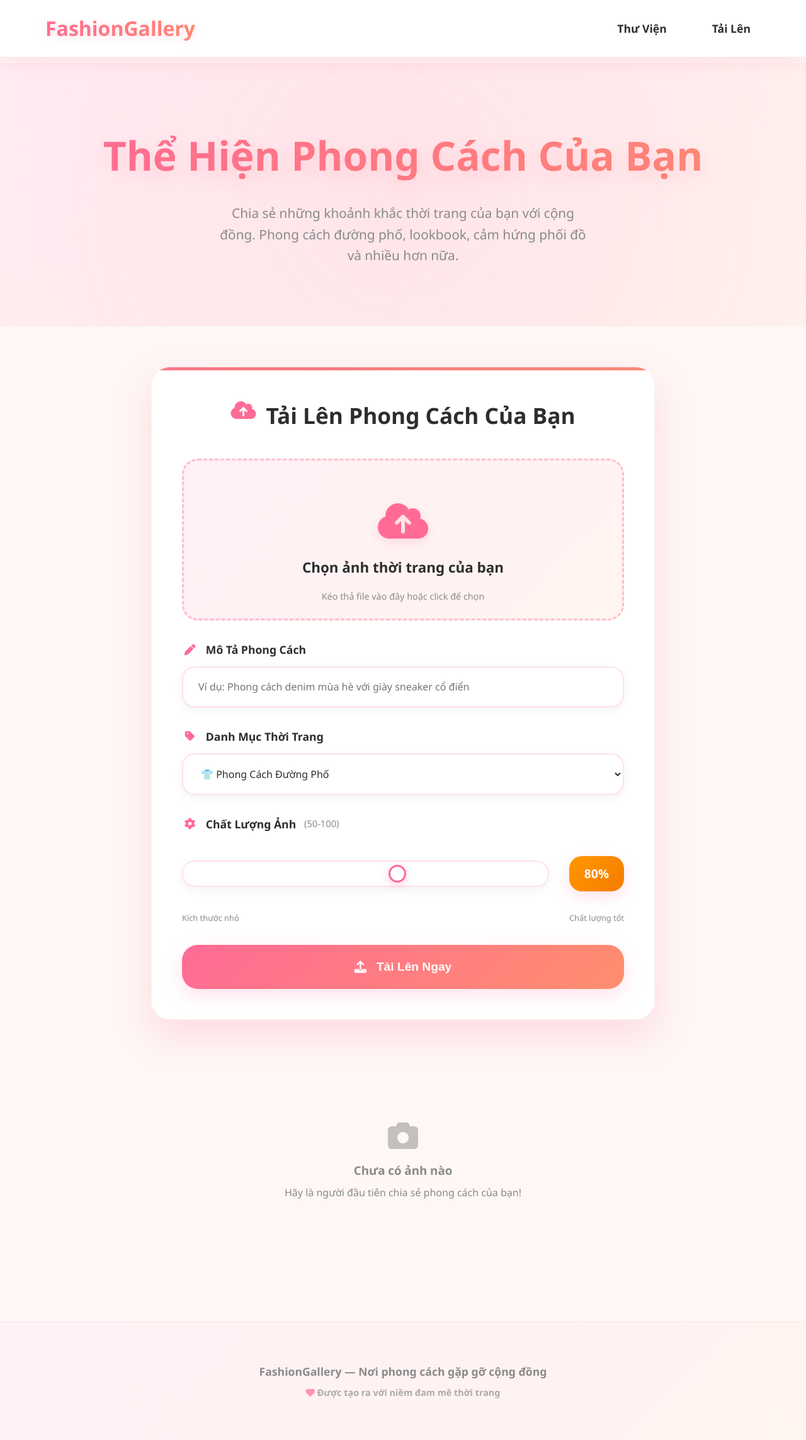
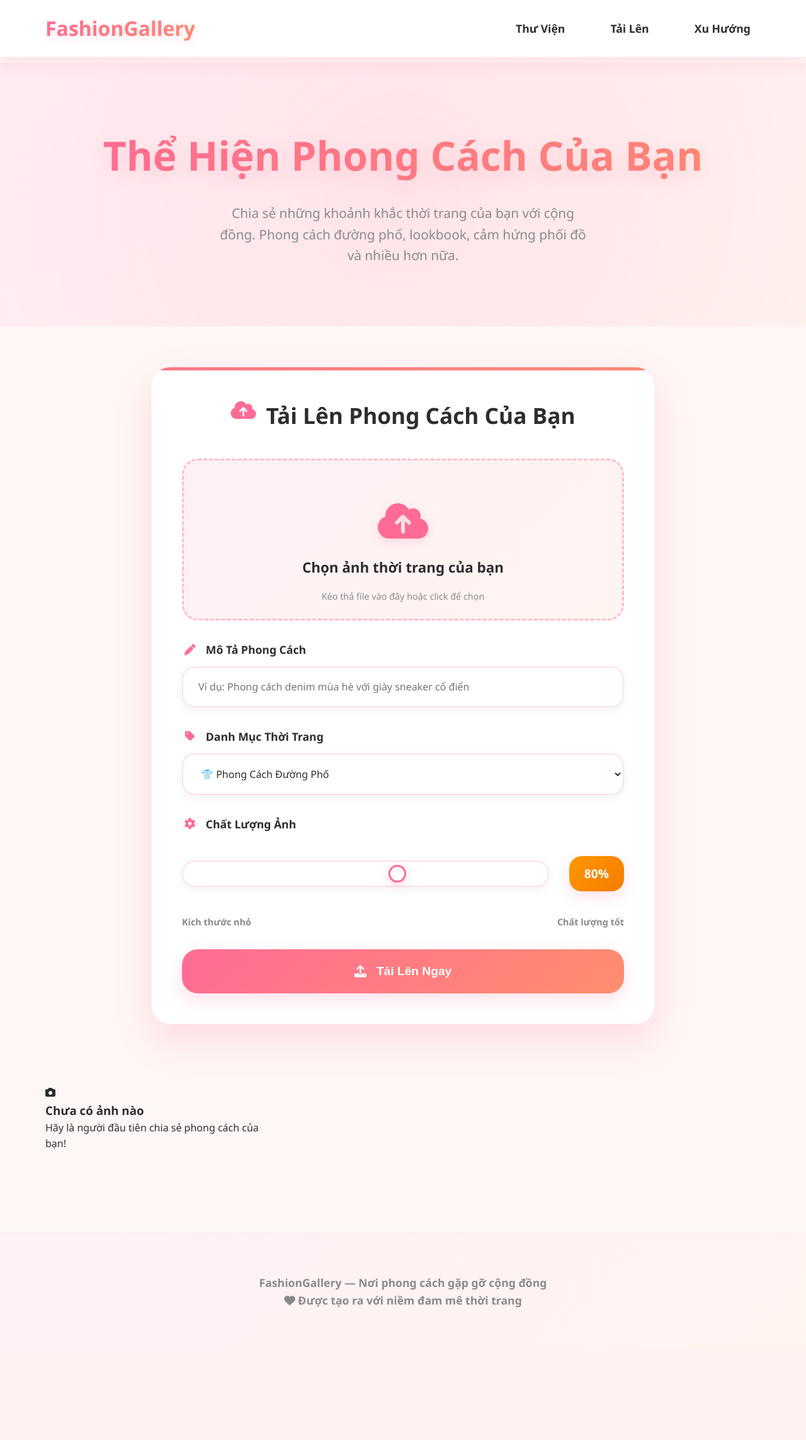
Before and after one commit to yenle2409/PHP_KT2, a PHP site: page / in a window 1280 px wide. Shown: the whole page at 63% size. After the commit the page ends 2076 px from the top, so only its background shows below. Run offline with PHP 8.4, Linux system fonts and the light colour scheme; data that the repository does not hold is empty; some libraries are stand-ins or nearby versions.

Commit message:
Update index.php

```diff
--- a/index.php
+++ b/index.php
@@ -92,21 +92,25 @@ if ($_SERVER["REQUEST_METHOD"] == "POST" && isset($_FILES["image"])) {
     <script src="https://cdnjs.cloudflare.com/ajax/libs/cropperjs/1.5.13/cropper.min.js"></script>
 </head>
 <body>
+    <!-- ===== HEADER SECTION ===== -->
     <header class="site-header">
         <div class="header-content">
             <div class="logo">FashionGallery</div>
             <nav class="nav-links">
                 <a href="#gallery">Thư Viện</a>
                 <a href="#upload">Tải Lên</a>
+                <a href="#trending">Xu Hướng</a>
             </nav>
         </div>
     </header>
 
+    <!-- ===== HERO SECTION ===== -->
     <section class="hero">
         <h1>Thể Hiện Phong Cách Của Bạn</h1>
         <p>Chia sẻ những khoảnh khắc thời trang của bạn với cộng đồng. Phong cách đường phố, lookbook, cảm hứng phối đồ và nhiều hơn nữa.</p>
     </section>
 
+    <!-- ===== UPLOAD SECTION ===== -->
     <section id="upload" class="upload-section">
         <h2><i class="fas fa-cloud-upload-alt"></i> Tải Lên Phong Cách Của Bạn</h2>
 
@@ -117,7 +121,7 @@ if ($_SERVER["REQUEST_METHOD"] == "POST" && isset($_FILES["image"])) {
         <?php endif; ?>
 
         <form method="POST" enctype="multipart/form-data" class="upload-form" id="uploadForm">
-            <!-- IMPROVED FILE UPLOAD -->
+            <!-- FILE UPLOAD AREA -->
             <div class="file-input-wrapper" id="fileDropArea">
                 <input type="file" name="image" accept=".jpg,.jpeg,.png,.gif" required id="fileInput">
                 <label for="fileInput" class="file-input-label">
@@ -127,46 +131,34 @@ if ($_SERVER["REQUEST_METHOD"] == "POST" && isset($_FILES["image"])) {
                 </label>
             </div>
 
-            <!-- IMAGE PREVIEW -->
+            <!-- IMAGE PREVIEW & CROP AREA -->
             <div id="previewContainer" class="text-center mt-4" style="display: none;">
                 <h5 class="mb-3">Xem trước ảnh</h5>
-
-                <!-- Vùng crop -->
                 <div class="crop-container mx-auto border rounded shadow-sm p-3 bg-light" style="max-width: 420px;">
                     <img id="previewImage" style="max-width: 100%; border-radius: 10px;">
                 </div>
-
-                <!-- Nút thao tác -->
                 <div class="mt-4 d-flex justify-content-center gap-3">
-                    <button id="cropButton" class="btn btn-primary px-4">
-                        Cắt ảnh
-                    </button>
-                    <button id="cancelButton" class="btn btn-secondary px-4" style="display: none;">
-                        Hủy
-                    </button>
+                    <button id="cropButton" class="btn btn-primary px-4">Cắt ảnh</button>
+                    <button id="cancelButton" class="btn btn-secondary px-4" style="display: none;">Hủy</button>
                 </div>
             </div>
 
-            <!-- Khu vực hiển thị sau khi cắt -->
+            <!-- CROPPED PREVIEW -->
             <div id="croppedPreviewContainer" class="container text-center mt-4" style="display: none;">
                 <h5 class="mb-3">Xem trước ảnh</h5>
                 <img id="croppedPreview" style="max-width: 300px; border-radius: 12px; box-shadow: 0 0 10px rgba(0,0,0,0.15);">
             </div>
 
-            <!-- IMPROVED FORM GROUPS -->
+            <!-- FORM FIELDS -->
             <div class="form-group">
-                <label for="desc">
-                    <i class="fas fa-pen"></i> Mô Tả Phong Cách
-                </label>
+                <label for="desc"><i class="fas fa-pen"></i> Mô Tả Phong Cách</label>
                 <input type="text" name="desc" id="desc"
                        placeholder="Ví dụ: Phong cách denim mùa hè với giày sneaker cổ điển"
                        value="<?= htmlspecialchars($_POST['desc'] ?? '') ?>">
             </div>
 
             <div class="form-group">
-                <label for="category">
-                    <i class="fas fa-tag"></i> Danh Mục Thời Trang
-                </label>
+                <label for="category"><i class="fas fa-tag"></i> Danh Mục Thời Trang</label>
                 <select name="category" id="category">
                     <option value="Đường phố" <?= ($_POST['category'] ?? '') === 'Đường phố' ? 'selected' : '' ?>>👕 Phong Cách Đường Phố</option>
                     <option value="Công sở" <?= ($_POST['category'] ?? '') === 'Công sở' ? 'selected' : '' ?>>💼 Thời Trang Công Sở</option>
@@ -177,12 +169,8 @@ if ($_SERVER["REQUEST_METHOD"] == "POST" && isset($_FILES["image"])) {
                 </select>
             </div>
 
-            <!-- IMPROVED QUALITY SLIDER -->
             <div class="form-group">
-                <label for="quality">
-                    <i class="fas fa-cog"></i> Chất Lượng Ảnh
-                    <small style="font-weight: normal; color: var(--muted);">(50-100)</small>
-                </label>
+                <label for="quality"><i class="fas fa-cog"></i> Chất Lượng Ảnh</label>
                 <div class="quality-slider-container">
                     <input type="range" name="quality" id="quality" min="50" max="100"
                            value="<?= htmlspecialchars($_POST['quality'] ?? '80') ?>"
@@ -192,13 +180,12 @@ if ($_SERVER["REQUEST_METHOD"] == "POST" && isset($_FILES["image"])) {
                         <?= htmlspecialchars($_POST['quality'] ?? '80') ?>%
                     </output>
                 </div>
-                <div style="display: flex; justify-content: space-between; font-size: 0.8rem; color: var(--muted); margin-top: 0.5rem;">
+                <div class="quality-labels">
                     <span>Kích thước nhỏ</span>
                     <span>Chất lượng tốt</span>
                 </div>
             </div>
 
-            <!-- IMPROVED SUBMIT BUTTON -->
             <button type="submit" class="btn-primary" id="submitBtn">
                 <i class="fas fa-upload"></i>
                 <span id="btnText">Tải Lên Ngay</span>
@@ -206,6 +193,7 @@ if ($_SERVER["REQUEST_METHOD"] == "POST" && isset($_FILES["image"])) {
         </form>
     </section>
 
+    <!-- ===== GALLERY SECTION ===== -->
     <main id="gallery" class="gallery">
         <?php if (!empty($images)): ?>
             <?php foreach ($images as $image): ?>
@@ -227,31 +215,27 @@ if ($_SERVER["REQUEST_METHOD"] == "POST" && isset($_FILES["image"])) {
                 </div>
             <?php endforeach; ?>
         <?php else: ?>
-            <div style="grid-column: 1/-1; text-align: center; padding: 4rem; color: var(--muted);">
-                <i class="fas fa-camera" style="font-size: 3rem; margin-bottom: 1rem; opacity: 0.5;"></i>
-                <h3 style="margin-bottom: 0.5rem;">Chưa có ảnh nào</h3>
+            <div class="empty-gallery">
+                <i class="fas fa-camera"></i>
+                <h3>Chưa có ảnh nào</h3>
                 <p>Hãy là người đầu tiên chia sẻ phong cách của bạn!</p>
             </div>
         <?php endif; ?>
     </main>
 
+    <!-- ===== FOOTER SECTION ===== -->
     <footer class="site-footer">
-        <p> <b>FashionGallery</b> — Nơi phong cách gặp gỡ cộng đồng</p>
-        <p style="margin-top: 0.5rem; font-size: 0.9rem; opacity: 0.7;">
-            <i class="fas fa-heart" style="color: var(--accent);"></i>
-            Được tạo ra với niềm đam mê thời trang
+        <p><b>FashionGallery</b> — Nơi phong cách gặp gỡ cộng đồng</p>
+        <p class="footer-heart">
+            <i class="fas fa-heart"></i> Được tạo ra với niềm đam mê thời trang
         </p>
     </footer>
 
-    <!-- PREMIUM ALERT MODAL -->
+    <!-- ===== ALERT MODAL ===== -->
     <div class="alert-modal" id="alertModal">
         <div class="modal-content">
-            <button class="modal-close" id="modalClose">
-                <i class="fas fa-times"></i>
-            </button>
-            <div class="modal-icon error" id="modalIcon">
-                <i class="fas fa-exclamation-triangle"></i>
-            </div>
+            <button class="modal-close" id="modalClose"><i class="fas fa-times"></i></button>
+            <div class="modal-icon error" id="modalIcon"><i class="fas fa-exclamation-triangle"></i></div>
             <h3 class="modal-title" id="modalTitle">Thông báo</h3>
             <p class="modal-message" id="modalMessage">Nội dung thông báo</p>
             <button class="modal-button" id="modalButton">OK</button>
@@ -259,7 +243,20 @@ if ($_SERVER["REQUEST_METHOD"] == "POST" && isset($_FILES["image"])) {
     </div>
 
     <script>
-// 🎨 PREMIUM ALERT MODAL FUNCTIONS
+// ===== GLOBAL VARIABLES =====
+let cropper;
+const fileInput = document.getElementById('fileInput');
+const fileDropArea = document.getElementById('fileDropArea');
+const previewContainer = document.getElementById('previewContainer');
+const previewImage = document.getElementById('previewImage');
+const cropButton = document.getElementById('cropButton');
+const croppedPreviewContainer = document.getElementById('croppedPreviewContainer');
+const croppedPreview = document.getElementById('croppedPreview');
+const uploadForm = document.getElementById('uploadForm');
+const submitBtn = document.getElementById('submitBtn');
+const btnText = document.getElementById('btnText');
+
+// ===== MODAL FUNCTIONS =====
 function showAlert(title, message, type = 'error') {
     const modal = document.getElementById('alertModal');
     const modalIcon = document.getElementById('modalIcon');
@@ -267,68 +264,39 @@ function showAlert(title, message, type = 'error') {
     const modalMessage = document.getElementById('modalMessage');
     const modalButton = document.getElementById('modalButton');
 
-    // Set icon based on type
-    if (type === 'error') {
-        modalIcon.innerHTML = '<i class="fas fa-exclamation-triangle"></i>';
-        modalIcon.className = 'modal-icon error';
-    } else {
-        modalIcon.innerHTML = '<i class="fas fa-check-circle"></i>';
-        modalIcon.className = 'modal-icon success';
-    }
-
+    modalIcon.innerHTML = type === 'error' ? '<i class="fas fa-exclamation-triangle"></i>' : '<i class="fas fa-check-circle"></i>';
+    modalIcon.className = `modal-icon ${type}`;
     modalTitle.textContent = title;
     modalMessage.textContent = message;
     modal.classList.add('show');
 
-    // Close modal events
     const closeModal = () => modal.classList.remove('show');
-
     modalButton.onclick = closeModal;
     document.getElementById('modalClose').onclick = closeModal;
-
-    // Close on background click
-    modal.onclick = function(e) {
-        if (e.target === modal) closeModal();
-    }
-
-    // Close on Escape key
+    modal.onclick = (e) => { if (e.target === modal) closeModal(); };
     document.addEventListener('keydown', function closeOnEscape(e) {
-        if (e.key === 'Escape') {
-            closeModal();
-            document.removeEventListener('keydown', closeOnEscape);
-        }
+        if (e.key === 'Escape') { closeModal(); document.removeEventListener('keydown', closeOnEscape); }
     });
 }
 
-// 🎯 VALIDATE ĐỊNH DẠNG ẢNH VỚI MODAL ĐẸP
+// ===== VALIDATION FUNCTIONS =====
 function validateImageFormat(file) {
     const allowedTypes = ['image/jpeg', 'image/jpg', 'image/png', 'image/gif'];
-    const maxSize = 2 * 1024 * 1024; // 2MB
+    const maxSize = 2 * 1024 * 1024;
 
-    // Kiểm tra định dạng
     if (!allowedTypes.includes(file.type)) {
-        showAlert(
-            '❌ Định Dạng Không Hợp Lệ',
-            'Chỉ chấp nhận các định dạng ảnh:\n JPG/JPEG, PNG, GIF. \n Vui lòng chọn file ảnh khác!',
-            'error'
-        );
+        showAlert('❌ Định Dạng Không Hợp Lệ', 'Chỉ chấp nhận các định dạng ảnh:\n• JPG/JPEG\n• PNG\n• GIF\n\nVui lòng chọn file ảnh khác!', 'error');
         return false;
     }
 
-    // Kiểm tra kích thước
     if (file.size > maxSize) {
-        showAlert(
-            '📏 Kích Thước Quá Lớn',
-            `File ảnh của bạn (${(file.size / 1024 / 1024).toFixed(1)}MB) vượt quá giới hạn cho phép!\n\nGiới hạn tối đa: 2MB\nVui lòng chọn ảnh nhỏ hơn.`,
-            'error'
-        );
+        showAlert('📏 Kích Thước Quá Lớn', `File ảnh của bạn (${(file.size / 1024 / 1024).toFixed(1)}MB) vượt quá giới hạn cho phép!\n\nGiới hạn tối đa: 2MB\nVui lòng chọn ảnh nhỏ hơn.`, 'error');
         return false;
     }
 
     return true;
 }
 
-// RESET FILE INPUT KHI KHÔNG HỢP LỆ
 function resetFileInput() {
     fileInput.value = '';
     fileDropArea.querySelector('span').textContent = 'Chọn ảnh thời trang của bạn';
@@ -338,25 +306,19 @@ function resetFileInput() {
     croppedPreviewContainer.style.display = 'none';
 }
 
-// XỬ LÝ FILE VÀ VALIDATE
 function handleFiles(files) {
     if (files.length > 0) {
         const file = files[0];
 
-        // VALIDATE NGAY KHI CHỌN FILE
         if (!validateImageFormat(file)) {
             resetFileInput();
             return;
         }
 
-        const fileName = file.name;
-
-        // Update UI nếu file hợp lệ
-        fileDropArea.querySelector('span').textContent = fileName;
+        fileDropArea.querySelector('span').textContent = file.name;
         fileDropArea.style.borderColor = 'var(--accent)';
         fileDropArea.style.background = 'rgba(231, 185, 176, 0.1)';
 
-        // Hiển thị preview
         if (file.type.startsWith('image/')) {
             const reader = new FileReader();
             reader.onload = function(e) {
@@ -364,7 +326,6 @@ function handleFiles(files) {
                 previewContainer.style.display = 'block';
                 croppedPreviewContainer.style.display = 'none';
 
-                // Khởi tạo cropper
                 if (cropper) cropper.destroy();
                 cropper = new Cropper(previewImage, {
                     aspectRatio: NaN,
@@ -382,76 +343,30 @@ function handleFiles(files) {
     }
 }
 
-// CẢI THIỆN UPLOAD EXPERIENCE
-document.addEventListener('DOMContentLoaded', function() {
-    const fileInput = document.getElementById('fileInput');
-    const fileDropArea = document.getElementById('fileDropArea');
-    const previewContainer = document.getElementById('previewContainer');
-    const previewImage = document.getElementById('previewImage');
-    const uploadForm = document.getElementById('uploadForm');
-    const submitBtn = document.getElementById('submitBtn');
-    const btnText = document.getElementById('btnText');
+// ===== CROP FUNCTIONALITY =====
+cropButton.addEventListener('click', (e) => {
+    e.preventDefault();
+    if (!cropper) return;
 
-    let cropper;
+    const canvas = cropper.getCroppedCanvas({ maxWidth: 1000, maxHeight: 1000 });
+    croppedPreview.src = canvas.toDataURL("image/jpeg", 0.9);
+    croppedPreviewContainer.style.display = 'block';
+    previewContainer.style.display = 'none';
 
-    // Hiển thị chất lượng ban đầu
-    updateQualityValue(document.getElementById('quality').value);
-
-    // DRAG & DROP FUNCTIONALITY
-    ['dragenter', 'dragover', 'dragleave', 'drop'].forEach(eventName => {
-        fileDropArea.addEventListener(eventName, preventDefaults, false);
-    });
-
-    function preventDefaults(e) {
-        e.preventDefault();
-        e.stopPropagation();
-    }
-
-    ['dragenter', 'dragover'].forEach(eventName => {
-        fileDropArea.addEventListener(eventName, highlight, false);
-    });
-
-    ['dragleave', 'drop'].forEach(eventName => {
-        fileDropArea.addEventListener(eventName, unhighlight, false);
-    });
-
-    function highlight() {
-        fileDropArea.classList.add('dragover');
-    }
-
-    function unhighlight() {
-        fileDropArea.classList.remove('dragover');
-    }
-
-    // Handle dropped files
-    fileDropArea.addEventListener('drop', handleDrop, false);
-
-    function handleDrop(e) {
-        const dt = e.dataTransfer;
-        const files = dt.files;
-        fileInput.files = files;
-        handleFiles(files);
-    }
-
-    // Handle file selection
-    fileInput.addEventListener('change', function() {
-        handleFiles(this.files);
-    });
-
-    // Form submission
-    uploadForm.addEventListener('submit', function() {
-        btnText.textContent = 'Đang tải lên...';
-        submitBtn.disabled = true;
-        submitBtn.querySelector('i').className = 'fas fa-spinner fa-spin';
-    });
+    const cropData = cropper.getData();
+    document.querySelector('form').insertAdjacentHTML('beforeend', `
+        <input type="hidden" name="crop_x" value="${Math.round(cropData.x)}">
+        <input type="hidden" name="crop_y" value="${Math.round(cropData.y)}">
+        <input type="hidden" name="crop_w" value="${Math.round(cropData.width)}">
+        <input type="hidden" name="crop_h" value="${Math.round(cropData.height)}">
+    `);
 });
 
-// Update quality value display
+// ===== UTILITY FUNCTIONS =====
 function updateQualityValue(value) {
     const qualityValue = document.getElementById('qualityValue');
     qualityValue.textContent = value + '%';
 
-    // Change color based on value
     if (value >= 90) {
         qualityValue.style.background = 'linear-gradient(135deg, #4CAF50, #45a049)';
     } else if (value >= 70) {
@@ -461,56 +376,55 @@ function updateQualityValue(value) {
     }
 }
 
-// Smooth scroll for navigation
+// ===== EVENT LISTENERS =====
+document.addEventListener('DOMContentLoaded', function() {
+    updateQualityValue(document.getElementById('quality').value);
+
+    // Drag & Drop Events
+    ['dragenter', 'dragover', 'dragleave', 'drop'].forEach(eventName => {
+        fileDropArea.addEventListener(eventName, preventDefaults, false);
+    });
+
+    ['dragenter', 'dragover'].forEach(eventName => {
+        fileDropArea.addEventListener(eventName, () => fileDropArea.classList.add('dragover'), false);
+    });
+
+    ['dragleave', 'drop'].forEach(eventName => {
+        fileDropArea.addEventListener(eventName, () => fileDropArea.classList.remove('dragover'), false);
+    });
+
+    fileDropArea.addEventListener('drop', (e) => {
+        const files = e.dataTransfer.files;
+        fileInput.files = files;
+        handleFiles(files);
+    });
+
+    fileInput.addEventListener('change', function() {
+        handleFiles(this.files);
+    });
+
+    uploadForm.addEventListener('submit', function() {
+        btnText.textContent = 'Đang tải lên...';
+        submitBtn.disabled = true;
+        submitBtn.querySelector('i').className = 'fas fa-spinner fa-spin';
+    });
+});
+
+function preventDefaults(e) {
+    e.preventDefault();
+    e.stopPropagation();
+}
+
+// ===== SMOOTH SCROLL =====
 document.querySelectorAll('a[href^="#"]').forEach(anchor => {
     anchor.addEventListener('click', function (e) {
         e.preventDefault();
         const target = document.querySelector(this.getAttribute('href'));
         if (target) {
-            target.scrollIntoView({
-                behavior: 'smooth',
-                block: 'start'
-            });
+            target.scrollIntoView({ behavior: 'smooth', block: 'start' });
         }
     });
 });
-
-// CROP FUNCTIONALITY - GIỮ NGUYÊN
-let cropper;
-const imageInput = document.getElementById('fileInput');
-const previewContainer = document.getElementById('previewContainer');
-const previewImage = document.getElementById('previewImage');
-const cropButton = document.getElementById('cropButton');
-const cancelButton = document.getElementById('cancelButton');
-const croppedPreviewContainer = document.getElementById('croppedPreviewContainer');
-const croppedPreview = document.getElementById('croppedPreview');
-
-// Khi bấm "Cắt ảnh"
-cropButton.addEventListener('click', (e) => {
-    e.preventDefault();
-    if (!cropper) return;
-
-    // Không giới hạn kích thước crop (dựa theo vùng người dùng chọn)
-    const canvas = cropper.getCroppedCanvas({
-        maxWidth: 1000,
-        maxHeight: 1000,
-    });
-
-    // Hiển thị ảnh sau khi cắt
-    croppedPreview.src = canvas.toDataURL("image/jpeg", 0.9);
-    croppedPreviewContainer.style.display = 'block';
-    previewContainer.style.display = 'none'; // Ẩn vùng preview ban đầu
-
-    // Lưu dữ liệu crop (để gửi PHP xử lý)
-    const cropData = cropper.getData();
-    document.querySelector('form').insertAdjacentHTML('beforeend', `
-        <input type="hidden" name="crop_x" value="${Math.round(cropData.x)}">
-        <input type="hidden" name="crop_y" value="${Math.round(cropData.y)}">
-        <input type="hidden" name="crop_w" value="${Math.round(cropData.width)}">
-        <input type="hidden" name="crop_h" value="${Math.round(cropData.height)}">
-    `);
-});
-
-</script>
+    </script>
 </body>
 </html>
```
